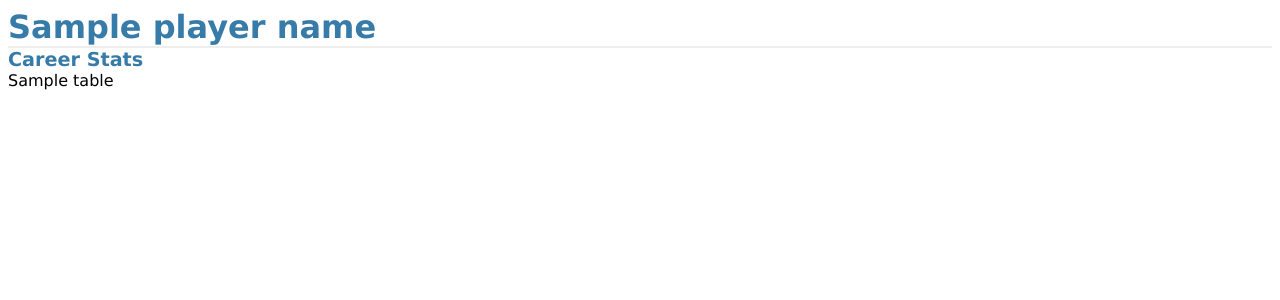
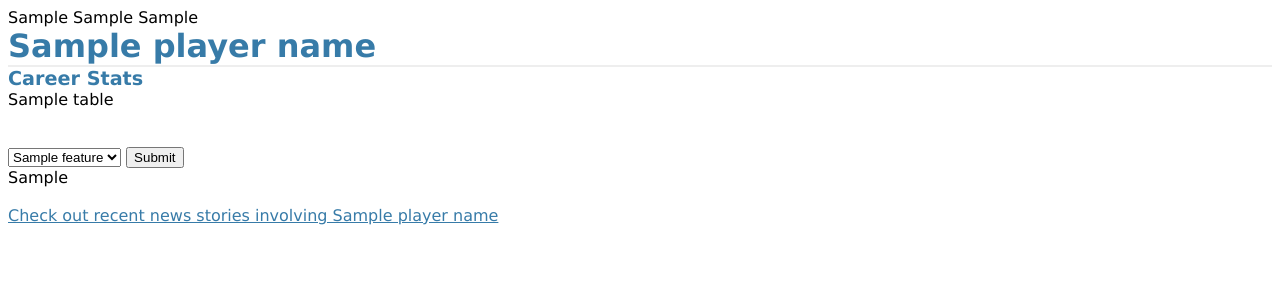
Before and after one commit to calebki/SI507-FinalProject, a Flask app: template templates/player.html in a window 1280 px wide. Shown: the top 300 px of the page. Run offline with Flask 2, Linux system fonts and the light colour scheme; the template is opened without the code that fills it: most values are stand-ins (such as "Sample title", 1, 10 or a date in 2020); parts of the project's set-up code (start-up, migrations or seed data) failed here and were passed over.

Commit message:
Added plot functionality

```diff
--- a/app.py
+++ b/app.py
@@ -1,9 +1,23 @@
 import os.path
-from flask import Flask, render_template
+from flask import Flask, render_template, request
 import pandas as pd
 import model
+from bokeh.models import (HoverTool, FactorRange, Plot,
+                          LinearAxis, Grid, Range1d)
+from bokeh.plotting import figure
+from bokeh.embed import components
+from bokeh.models.sources import ColumnDataSource
+from bokeh.resources import INLINE
+from bokeh.util.string import encode_utf8
 
 app = Flask(__name__)
+
+def handle_name(pname):
+    names = pname.split(".")
+    fullname = names[0]
+    for i in range(1,len(names)):
+        fullname = fullname + " " + names[i]
+    return fullname
 
 @app.route('/')
 def main_page():
@@ -17,15 +31,75 @@ def show_team(abbr):
     return render_template('roster.html', team_name = team_name,
         table=roster.to_html(classes=abbr))
 
+# @app.route('/team/<abbr>/stats')
+# def team_chart(abbr):
+#     abbr = abbr.upper()
+#     team_name = model.teams_dict[abbr]
+#     stat = request.args.get("feature_name")
+#     if stat == None:
+#         stat = "Age"
+#
+#     roster = model.get_roster(abbr)
+#     plot = model.create_histogram(roster, stat)
+#     script, div = components(plot)
+#     return render_template('histogram.html', team_name = team_name,
+#         stat = "Age", the_div = div, the_script = script)
+
 @app.route('/player/<pname>')
 def show_player(pname):
-    names = pname.split(".")
-    fullname = names[0]
-    for i in range(1,len(names)):
-        fullname = fullname + " " + names[i]
-    player_stats = model.get_player_stats(fullname)
-    return render_template("player.html", player_name = fullname,
-        table=player_stats.to_html())
+    fullname = handle_name(pname)
+    if request.args.get("feature_name") == None:
+        current_feature_name = "Points Per Game"
+    else:
+        current_feature_name = request.args.get("feature_name")
+
+    retlist = model.get_player_stats(fullname, current_feature_name)
+    player_stats = retlist[0]
+    plot = retlist[1]
+
+    # grab the static resources
+    js_resources = INLINE.render_js()
+    css_resources = INLINE.render_css()
+
+    script, div = components(plot)
+    html = render_template(
+        'player.html',
+        player_name=fullname,
+        table=player_stats.to_html(),
+        plot_script=script,
+        plot_div=div,
+        js_resources=js_resources,
+        css_resources=css_resources,
+        pname = pname,
+        feature_names = model.feature_names.keys(),
+        current_feature_name = current_feature_name
+    )
+    return encode_utf8(html)
+
+@app.route('/player/<pname>/news')
+def get_news(pname):
+    fullname = handle_name(pname)
+    retlist = model.get_top_news(fullname)
+    news_list = retlist[0]
+    plot = retlist[1]
+
+    # grab the static resources
+    js_resources = INLINE.render_js()
+    css_resources = INLINE.render_css()
+
+    script, div = components(plot)
+    html = render_template(
+        'news.html',
+        player_name=fullname,
+        news_list=news_list,
+        plot_script=script,
+        plot_div=div,
+        js_resources=js_resources,
+        css_resources=css_resources,
+        pname = pname
+    )
+    return encode_utf8(html)
+
 
 if __name__== "__main__":
     # dropq = 'yes'
@@ -36,8 +110,8 @@ if __name__== "__main__":
     #
     # if dropq == 'yes':
     #     model.init_db(DB_NAME)
-    #     for key in gp.teams_dict.keys():
+    #     for key in model.teams_dict.keys():
     #         print("Adding data for " + key)
-    #         gp.insert_into_tables(key, DB_NAME)
+    #         model.insert_player_data(key, DB_NAME)
 
     app.run(debug=True)
--- a/model.py
+++ b/model.py
@@ -3,6 +3,18 @@ from bs4 import BeautifulSoup
 import cache_data
 import sqlite3 as sqlite
 import pandas as pd
+import matplotlib.pyplot as plt
+import nltk
+from nltk.corpus import stopwords
+from bokeh.models import (HoverTool, FactorRange, Plot,
+                          LinearAxis, Grid, Range1d)
+from bokeh.plotting import figure, show, output_file
+from bokeh.embed import components
+from bokeh.models.sources import ColumnDataSource
+from collections import Counter
+from bokeh.resources import INLINE
+from bokeh.util.string import encode_utf8
+
 
 DB_NAME = 'data.sqlite'
 
@@ -59,6 +71,107 @@ teams_dict = {
     "UTA" :	"Utah Jazz",
     "WAS" :	"Washington Wizards"
 }
+
+feature_names = {
+    "Games Played": "GP",
+    "Assists Per Game": "AST",
+    "Rebounds Per Game": "TRB",
+    "Steals Per Game": "STL",
+    "Blocks Per Game": "BLK",
+    "Turnovers Per Game": "TOV",
+    "Points Per Game" : "PTS"
+}
+
+players = {}
+nltk.download('stopwords')
+stop_words = set(stopwords.words('english'))
+news_url = 'https://newsapi.org/v2/everything?'
+
+class Player():
+
+
+    def __init__(self, name):
+        global news_url
+        global DB_NAME
+        self.name = name
+
+        #Pulling news data from Web API
+        params = {'q' : self.name, 'language' : 'en',
+                  'sortBy' : 'popularity', 'apiKey' : consumer_key}
+        searched_news = cache_data.make_request_using_cache(news_url, CACHE_DICTION1,
+                                                            CACHE_FNAME1, params)
+        self.articles = searched_news['articles']
+
+        #Pulling stats from database
+
+        conn = sqlite.connect(DB_NAME)
+        cur = conn.cursor()
+        statement = '''
+            SELECT Id FROM 'Players'
+            WHERE PlayerName = ?
+        '''
+        cur.execute(statement, (self.name, ))
+        id = cur.fetchone()[0]
+
+        statement = '''
+            SELECT * FROM 'Seasons'
+            WHERE PlayerId =
+        '''
+        statement += str(id)
+        df = pd.read_sql_query(statement, conn)
+        conn.close()
+        df.set_index(['Season'], inplace=True)
+        df.drop('PlayerId', axis=1, inplace=True)
+        df.index.name=None
+        self.df = df
+
+    def get_word_plot(self):
+        global stop_words
+        words = []
+        for a in self.articles:
+            words = words + nltk.word_tokenize(a['title']) + \
+                    nltk.word_tokenize(a['description'])
+        words = [word for word in words if len(word) > 2]
+        words = [word for word in words if not word.isnumeric()]
+        words = [word.lower() for word in words]
+        words = [word for word in words if word not in stop_words]
+        counts = nltk.FreqDist(words)
+        counts_series = pd.Series(counts)
+        small_series = counts_series.sort_values(ascending = False).head()
+        indices = list(small_series.index)
+        p = figure(x_range=indices, plot_width = 600, plot_height=600,
+                   title = "Most Frequent Words in News")
+        p.vbar(x=indices, top=list(small_series.values), width=0.9)
+        return p
+
+    def get_stats_plot(self, current_feature_name):
+        feature_abbr = feature_names[current_feature_name]
+        indices = list(self.df.index)
+        values = list(self.df[feature_abbr])
+        i = 0
+        while i  < len(indices) - 1:
+            if indices[i] == indices[i+1]:
+                values.pop(i)
+                indices.pop(i)
+                continue
+            i = i + 1
+
+        p = figure(plot_width=800, plot_height=300, x_range=indices,
+                   title =  current_feature_name + " Over time")
+        p.line(x=indices, y=values)
+        return p
+
+def get_player_stats(name, current_feature_name):
+    global players
+    if name not in players.keys():
+        players[name] = Player(name)
+    return [players[name].df, players[name].get_stats_plot(current_feature_name)]
+
+def get_top_news(name):
+    global players
+    if name not in players.keys():
+        players[name] = Player(name)
+    return [players[name].articles, players[name].get_word_plot()]
 
 def convert_string_to_float(string_to_convert):
     if string_to_convert == "":
@@ -142,27 +255,8 @@ def init_db(db_name):
     conn.commit()
     conn.close()
 
-def insert_article_data(search_term, db_name):
-    url = 'https://newsapi.org/v2/everything?'
-    params = {'q' : search_term, 'language' : 'en',
-              'sortBy' : 'popularity', 'apiKey' : consumer_key}
-    searched_news = cache_data.make_request_using_cache(url, CACHE_DICTION1,
-                                                        CACHE_FNAME1, params)
-    articles = searched_news['articles']
-    conn = sqlite.connect(db_name)
-    cur = conn.cursor()
-
-    statement = 'INSERT INTO "Articles" '
-    statement += 'VALUES (?, ?)'
-    for article in articles:
-        insertion = (article['title'], article['description'])
-        cur.execute(statement, insertion)
-
-    #Close database connection
-    conn.commit()
-    conn.close()
-
-def insert_into_tables(team_abbr, db_name):
+def insert_player_data(team_abbr):
+    global DB_NAME
     base_url = "https://www.basketball-reference.com/"
     end_url = "/2018.html"
     url = base_url + "teams/" + team_abbr + end_url
@@ -174,7 +268,7 @@ def insert_into_tables(team_abbr, db_name):
     table_div = page_soup.find('div', id = "div_roster")
     table_rows = table_div.find('tbody').find_all('tr')
 
-    conn = sqlite.connect(db_name)
+    conn = sqlite.connect(DB_NAME)
     cur = conn.cursor()
 
     statement1 = 'INSERT INTO "Players" '
@@ -293,26 +387,10 @@ def get_roster(team_abbr):
     roster.index.name=None
     return roster
 
-def get_player_stats(player_name):
-    global DB_NAME
-    conn = sqlite.connect(DB_NAME)
-    cur = conn.cursor()
-
-    statement = '''
-        SELECT Id FROM 'Players'
-        WHERE PlayerName = ?
-    '''
-    cur.execute(statement, (player_name, ))
-    id = cur.fetchone()[0]
-
-    statement = '''
-        SELECT * FROM 'Seasons'
-        WHERE PlayerId =
-    '''
-    statement += str(id)
-    df = pd.read_sql_query(statement, conn)
-    conn.close()
-    df.set_index(['Season'], inplace=True)
-    df.drop('PlayerId', axis=1, inplace=True)
-    df.index.name=None
-    return df
+# def create_histogram(df, stat, title = "test", width = 1200,
+#     height = 300):
+#     p = Histogram(df, stat, title = title, bins = 5,
+#                   width = width, height = height)
+#     p.xaxis.axis_label = stat
+#     p.yaxis.axis_label = 'Count'
+#     return p
--- a/templates/player.html
+++ b/templates/player.html
@@ -1,8 +1,41 @@
 <!doctype html>
+<html lang="en">
+  <head>
+    <meta charset="utf-8">
+    <meta http-equiv="content-type" content="text/html; charset=utf-8">
     <title>Stats for {{player_name}}</title>
+    {{ js_resources|indent(4)|safe }}
+    {{ css_resources|indent(4)|safe }}
+    {{ plot_script|indent(4)|safe }}
     <link rel="stylesheet" type="text/css" href="{{ url_for('static', filename='style.css') }}"/>
-<div class=page>
+  </head>
+  <body>
+    <div>
       <h1>{{player_name}}</h1>
         <h2>Career Stats</h2>
         {{ table|safe }}
     </div>
+      <br/>
+      <br/>
+
+<form action="/player/{{pname}}">
+<select name="feature_name">
+  {% for feature in feature_names %}
+    {% if feature == current_feature_name %}
+      <option selected value="{{ feature }}">{{ feature }}</option>
+    {% else %}
+      <option value="{{ feature }}">{{ feature }}</option>
+    {% endif %}
+  {% endfor %}
+</select>
+<input type="submit">
+</form>
+
+    {{ plot_div|indent(4)|safe }}
+      <br/>
+      <br/>
+    <a href='/player/{{pname}}/news'>
+      Check out recent news stories involving {{player_name}}
+    </a>
+  </body>
+</html>
```
Also changed, not shown: static/news_style.css (added, +15 -0 lines), templates/news.html (added, +31 -0 lines), templates/style.css (deleted, +0 -171 lines). Lines whose indentation alone changed are shown as unchanged.
